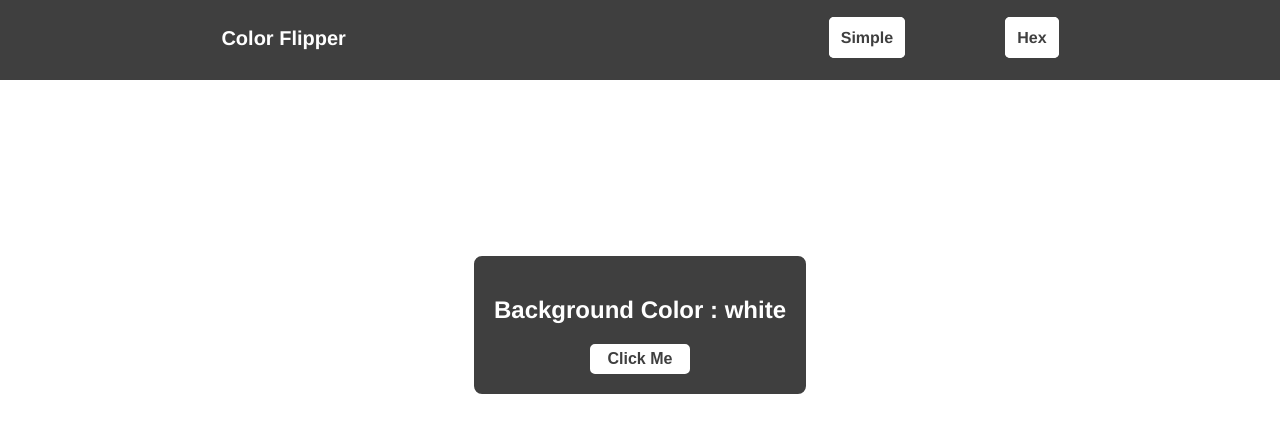
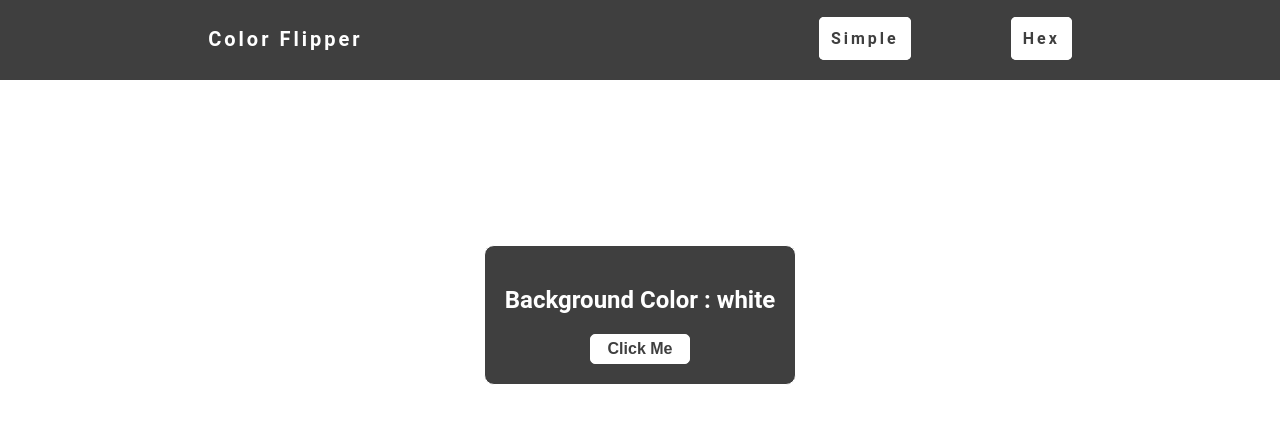
Before and after one commit to CarsonH19/color-flipper, a plain HTML site: page index.html in a window 1280 px wide. Drawn offline with Linux system fonts and the light colour scheme.

```diff
--- a/style.css
+++ b/style.css
@@ -7,14 +7,13 @@
 
 body {
   margin: 0px;
-  font-family: 'Franklin Gothic Medium', 'Arial Narrow', Arial, sans-serif;
+  font-family: 'Roboto', sans-serif;
 }
 
 nav {
   height: 10vh;
   color: white;
   background-color: rgb(63, 63, 63);
-  border-bottom: 2px solid white;
 
 }
 
@@ -27,6 +26,7 @@
 
 h4 {
   font-size: 20px;
+  letter-spacing: 3px;
 }
 
 .nav-links {
@@ -35,8 +35,7 @@
   gap: 100px;
 }
 
-
-a {
+li a {
   text-decoration: none;
   font-weight: bolder;
   color: white;
@@ -47,15 +46,16 @@
   color: rgb(63, 63, 63);
   border: 2px solid white;
   border-radius: 5px;
+  letter-spacing: 3px;
 }
 
-a:hover {
+li a:hover {
   background-color: rgb(63, 63, 63);
   color: white;
 }
 
 main {
-  height: 92vh;
+  height: 90vh;
   display: flex;
   justify-content: center;
   align-items: center;
@@ -71,21 +71,21 @@
   border-radius: 10px;
   padding: 20px;
   margin-bottom: 250px;
-  border: 2px solid white;
+  border: 1px solid white;
 }
 
-button {
+.btn-hero {
   width: 100px;
   height: 30px;
   font-size: 16px;
   font-weight: 700;
   background-color: white;
   color: rgb(63, 63, 63);
-  border: 2px solid white;
+  border: 1px solid white;
   border-radius: 5px;
 }
 
-button:hover {
+.btn-hero:hover {
   background-color: rgb(63, 63, 63);
   color: white;
 }
```
